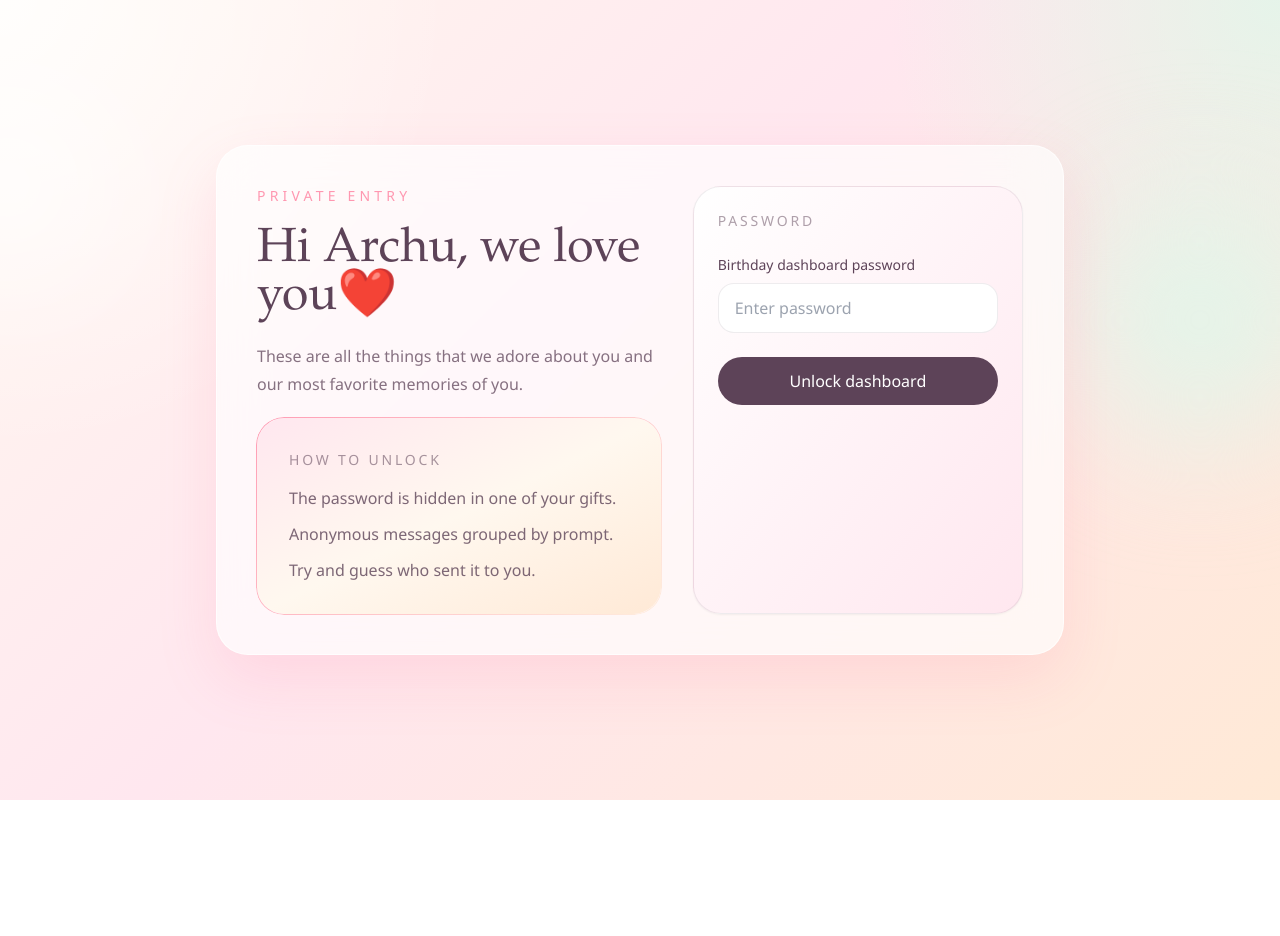
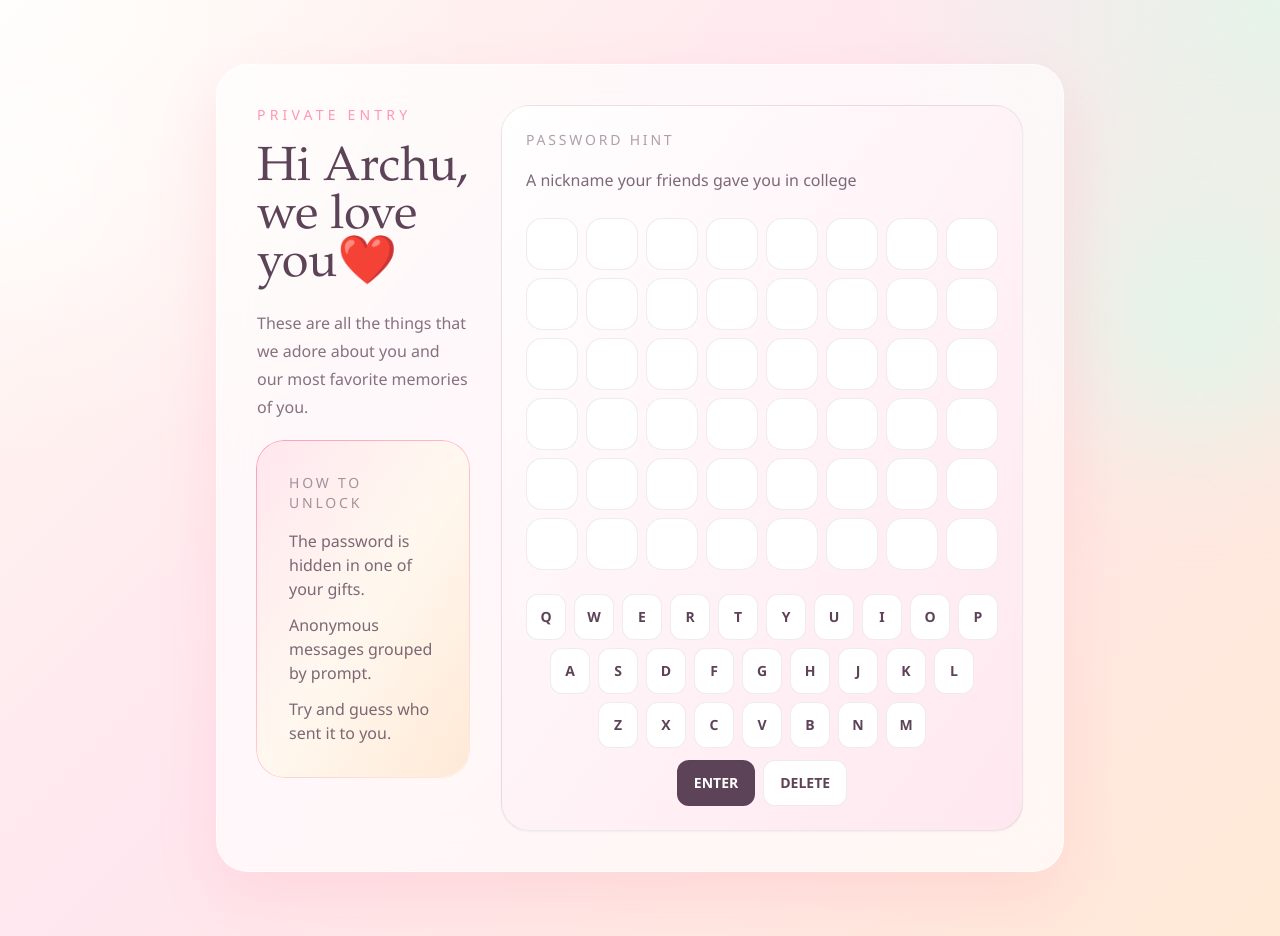
Before and after one commit to Aksh2231/archubday, a Next.js app: page /login in a window 1280 px wide. Before the commit the page ends 800 px from the top, so only its background shows below. Built offline with nearby package versions, Linux system fonts and the light colour scheme.

Commit message:
Add Wordle-style login unlock

```diff
--- a/components/login-form.tsx
+++ b/components/login-form.tsx
@@ -1,14 +1,101 @@
 "use client";
 
-import { FormEvent, useState } from "react";
+import { useEffect, useMemo, useState } from "react";
+
+const ANSWER = "ACHUKINS";
+const MAX_GUESSES = 6;
+const WORD_LENGTH = ANSWER.length;
+const KEYBOARD_ROWS = ["QWERTYUIOP", "ASDFGHJKL", "ZXCVBNM"];
+
+type TileState = "correct" | "present" | "absent" | "empty";
+type KeyState = Record<string, Exclude<TileState, "empty">>;
+
+function evaluateGuess(guess: string, answer: string) {
+  const result: TileState[] = Array.from({ length: answer.length }, () => "absent");
+  const remainingLetters = answer.split("");
+
+  guess.split("").forEach((letter, index) => {
+    if (answer[index] === letter) {
+      result[index] = "correct";
+      remainingLetters[index] = "";
+    }
+  });
+
+  guess.split("").forEach((letter, index) => {
+    if (result[index] === "correct") {
+      return;
+    }
+
+    const matchIndex = remainingLetters.indexOf(letter);
+
+    if (matchIndex !== -1) {
+      result[index] = "present";
+      remainingLetters[matchIndex] = "";
+    }
+  });
+
+  return result;
+}
+
+function getTileClasses(state: TileState) {
+  switch (state) {
+    case "correct":
+      return "border-emerald-500 bg-emerald-500 text-white";
+    case "present":
+      return "border-amber-400 bg-amber-400 text-white";
+    case "absent":
+      return "border-cocoa/15 bg-cocoa/35 text-white";
+    default:
+      return "border-cocoa/10 bg-white text-cocoa";
+  }
+}
+
+function mergeKeyState(
+  current: Exclude<TileState, "empty"> | undefined,
+  next: Exclude<TileState, "empty">,
+): Exclude<TileState, "empty"> {
+  const priority: Record<Exclude<TileState, "empty">, number> = {
+    absent: 0,
+    present: 1,
+    correct: 2,
+  };
+
+  if (!current) {
+    return next;
+  }
+
+  return priority[next] > priority[current] ? next : current;
+}
 
 export function LoginForm({ nextPath }: { nextPath: string }) {
-  const [password, setPassword] = useState("");
+  const [guesses, setGuesses] = useState<string[]>([]);
+  const [currentGuess, setCurrentGuess] = useState("");
   const [error, setError] = useState("");
   const [isSubmitting, setIsSubmitting] = useState(false);
+  const [isSolved, setIsSolved] = useState(false);
 
-  async function handleSubmit(event: FormEvent<HTMLFormElement>) {
-    event.preventDefault();
+  const evaluations = useMemo(() => {
+    return guesses.map((guess) => evaluateGuess(guess, ANSWER));
+  }, [guesses]);
+
+  const keyboardState = useMemo(() => {
+    return guesses.reduce<KeyState>((accumulator, guess, guessIndex) => {
+      const states = evaluations[guessIndex];
+
+      guess.split("").forEach((letter, letterIndex) => {
+        const nextState = states[letterIndex];
+        if (nextState === "empty") {
+          return;
+        }
+
+        accumulator[letter] = mergeKeyState(accumulator[letter], nextState);
+      });
+
+      return accumulator;
+    }, {});
+  }, [evaluations, guesses]);
+
+  async function unlockWithAnswer() {
     setIsSubmitting(true);
     setError("");
 
@@ -18,50 +105,183 @@ export function LoginForm({ nextPath }: { nextPath: string }) {
         headers: {
           "Content-Type": "application/json",
         },
-        body: JSON.stringify({ password }),
+        body: JSON.stringify({ password: ANSWER.toLowerCase() }),
       });
 
       const data = (await response.json()) as { success: boolean; message?: string };
 
       if (!response.ok || !data.success) {
-        setError(data.message ?? "Unable to log in.");
+        setError(data.message ?? "Unable to unlock the dashboard.");
+        setIsSolved(false);
         return;
       }
 
       window.location.href = nextPath;
     } catch {
-      setError("Something went wrong while logging in.");
+      setError("Something went wrong while unlocking the dashboard.");
+      setIsSolved(false);
     } finally {
       setIsSubmitting(false);
     }
   }
 
+  function submitGuess() {
+    if (isSubmitting || isSolved) {
+      return;
+    }
+
+    if (currentGuess.length !== WORD_LENGTH) {
+      setError(`The nickname has ${WORD_LENGTH} letters.`);
+      return;
+    }
+
+    const normalizedGuess = currentGuess.toUpperCase();
+    const nextGuesses = [...guesses, normalizedGuess];
+    setGuesses(nextGuesses);
+    setCurrentGuess("");
+    setError("");
+
+    if (normalizedGuess === ANSWER) {
+      setIsSolved(true);
+      void unlockWithAnswer();
+      return;
+    }
+
+    if (nextGuesses.length >= MAX_GUESSES) {
+      setError("One more peek at your gifts might help with the hint.");
+    }
+  }
+
+  function handleKeyPress(key: string) {
+    if (isSubmitting || isSolved) {
+      return;
+    }
+
+    if (key === "ENTER") {
+      submitGuess();
+      return;
+    }
+
+    if (key === "BACKSPACE") {
+      setCurrentGuess((value) => value.slice(0, -1));
+      setError("");
+      return;
+    }
+
+    if (!/^[A-Z]$/.test(key) || currentGuess.length >= WORD_LENGTH || guesses.length >= MAX_GUESSES) {
+      return;
+    }
+
+    setCurrentGuess((value) => `${value}${key}`);
+    setError("");
+  }
+
+  useEffect(() => {
+    function handleKeyboard(event: KeyboardEvent) {
+      if (event.key === "Enter") {
+        event.preventDefault();
+        handleKeyPress("ENTER");
+        return;
+      }
+
+      if (event.key === "Backspace") {
+        event.preventDefault();
+        handleKeyPress("BACKSPACE");
+        return;
+      }
+
+      if (/^[a-zA-Z]$/.test(event.key)) {
+        handleKeyPress(event.key.toUpperCase());
+      }
+    }
+
+    window.addEventListener("keydown", handleKeyboard);
+    return () => window.removeEventListener("keydown", handleKeyboard);
+  }, [currentGuess, guesses, isSolved, isSubmitting]);
+
   return (
-    <form
-      onSubmit={handleSubmit}
-      className="rounded-[1.75rem] border border-cocoa/10 bg-gradient-to-br from-white to-blush p-6 shadow-sm"
-    >
-      <p className="text-sm uppercase tracking-[0.2em] text-cocoa/50">Password</p>
-      <label className="mt-6 block text-sm font-medium text-cocoa" htmlFor="password">
-        Birthday dashboard password
-      </label>
-      <input
-        id="password"
-        type="password"
-        value={password}
-        onChange={(event) => setPassword(event.target.value)}
-        className="mt-2 w-full rounded-2xl border border-cocoa/10 bg-white px-4 py-3 outline-none transition focus:border-rose/40 focus:ring-2 focus:ring-rose/20"
-        placeholder="Enter password"
-        required
-      />
-      {error ? <p className="mt-3 text-sm text-rose">{error}</p> : null}
-      <button
-        type="submit"
-        disabled={isSubmitting}
-        className="mt-6 w-full rounded-full bg-cocoa px-5 py-3 font-medium text-white transition hover:bg-cocoa/90 disabled:cursor-not-allowed disabled:opacity-70"
-      >
-        {isSubmitting ? "Unlocking..." : "Unlock dashboard"}
-      </button>
-    </form>
+    <section className="rounded-[1.75rem] border border-cocoa/10 bg-gradient-to-br from-white to-blush p-6 shadow-sm">
+      <p className="text-sm uppercase tracking-[0.2em] text-cocoa/50">Password Hint</p>
+      <p className="mt-4 text-base leading-7 text-cocoa/80">
+        A nickname your friends gave you in college
+      </p>
+
+      <div className="mt-6 space-y-2">
+        {Array.from({ length: MAX_GUESSES }, (_, rowIndex) => {
+          const guess = guesses[rowIndex] ?? (rowIndex === guesses.length ? currentGuess : "");
+          const evaluation = guesses[rowIndex] ? evaluations[rowIndex] : [];
+
+          return (
+            <div key={rowIndex} className="grid grid-cols-8 gap-2">
+              {Array.from({ length: WORD_LENGTH }, (_, columnIndex) => {
+                const letter = guess[columnIndex] ?? "";
+                const state = guesses[rowIndex]
+                  ? evaluation[columnIndex]
+                  : letter
+                    ? "empty"
+                    : "empty";
+
+                return (
+                  <div
+                    key={`${rowIndex}-${columnIndex}`}
+                    className={`flex aspect-square items-center justify-center rounded-2xl border text-lg font-semibold uppercase transition md:text-xl ${getTileClasses(
+                      state,
+                    )}`}
+                  >
+                    {letter}
+                  </div>
+                );
+              })}
+            </div>
+          );
+        })}
+      </div>
+
+      <div className="mt-6 space-y-2">
+        {KEYBOARD_ROWS.map((row) => (
+          <div key={row} className="flex justify-center gap-2">
+            {row.split("").map((letter) => {
+              const state = keyboardState[letter] ?? "empty";
+              return (
+                <button
+                  key={letter}
+                  type="button"
+                  onClick={() => handleKeyPress(letter)}
+                  className={`min-w-8 rounded-xl border px-2 py-3 text-xs font-semibold uppercase transition md:min-w-10 md:text-sm ${getTileClasses(
+                    state,
+                  )}`}
+                >
+                  {letter}
+                </button>
+              );
+            })}
+          </div>
+        ))}
+
+        <div className="flex justify-center gap-2 pt-1">
+          <button
+            type="button"
+            onClick={() => handleKeyPress("ENTER")}
+            className="rounded-xl border border-cocoa/10 bg-cocoa px-4 py-3 text-xs font-semibold uppercase text-white transition hover:bg-cocoa/90 md:text-sm"
+          >
+            Enter
+          </button>
+          <button
+            type="button"
+            onClick={() => handleKeyPress("BACKSPACE")}
+            className="rounded-xl border border-cocoa/10 bg-white px-4 py-3 text-xs font-semibold uppercase text-cocoa transition hover:border-rose/40 md:text-sm"
+          >
+            Delete
+          </button>
+        </div>
+      </div>
+
+      {error ? <p className="mt-4 text-sm text-rose">{error}</p> : null}
+      {isSolved && !error ? (
+        <p className="mt-4 text-sm text-emerald-700">
+          Correct. Unlocking the birthday dashboard...
+        </p>
+      ) : null}
+    </section>
   );
 }
```
